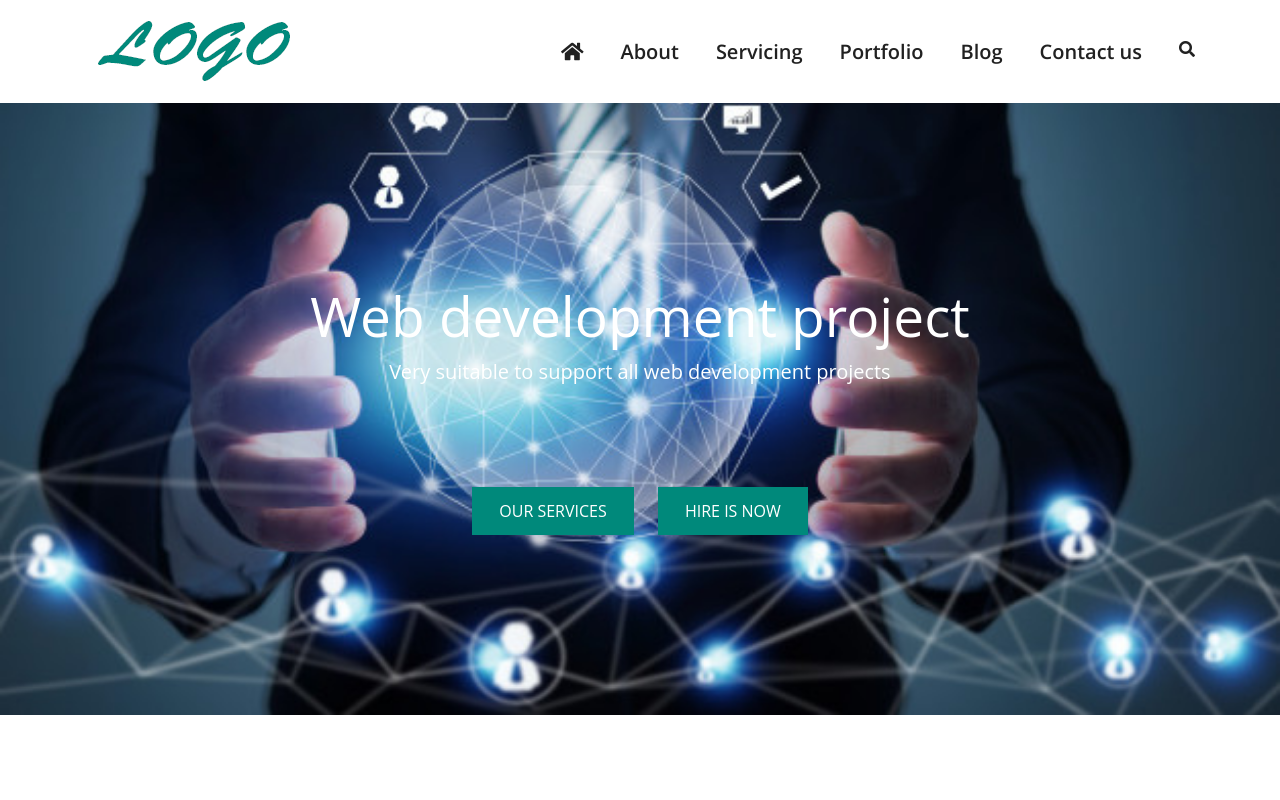
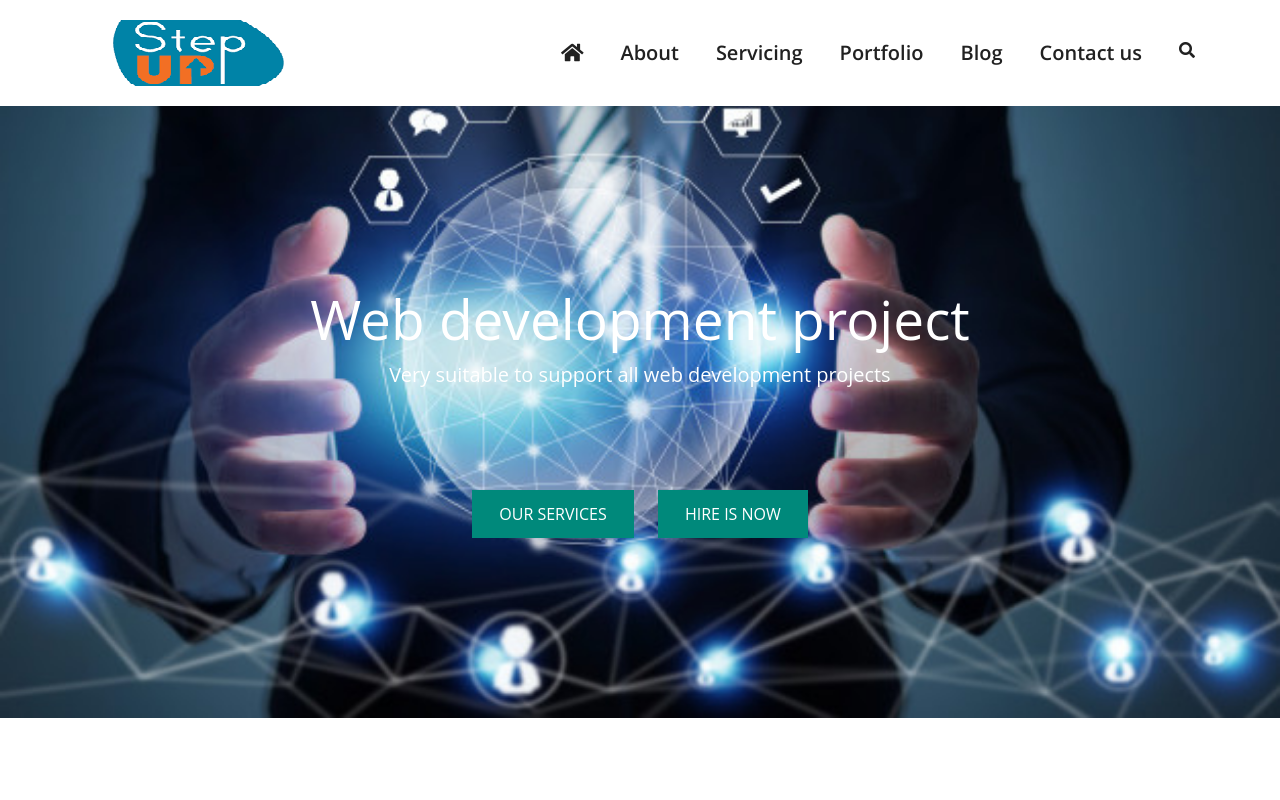
Before and after one commit to ShusevA/BEM-and-Bootstrep, a plain HTML site: page index.html in a window 1280 px wide. Shown: the top 800 px of the page. Drawn offline with nearby package versions, Linux system fonts and the light colour scheme.

Commit message:
Update index.html

```diff
--- a/index.html
+++ b/index.html
@@ -21,7 +21,7 @@
       <div class="container">
          <div class="row">
             <div class="col-xl-2 logo-bar">
-               <img src="img/logo.png" alt="My Landing" class="logo">
+               <img src="img/logo1.png" alt="My Landing" class="logo">
                <button class="menu-icon"><i class="fas fa-bars"></i></button>
             </div>
             <div class="col-xl-8 ml-auto align-self-center">
```
